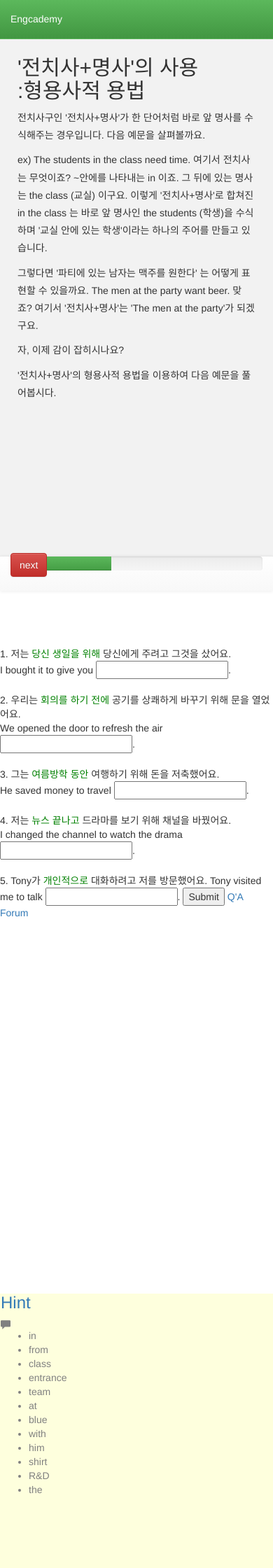
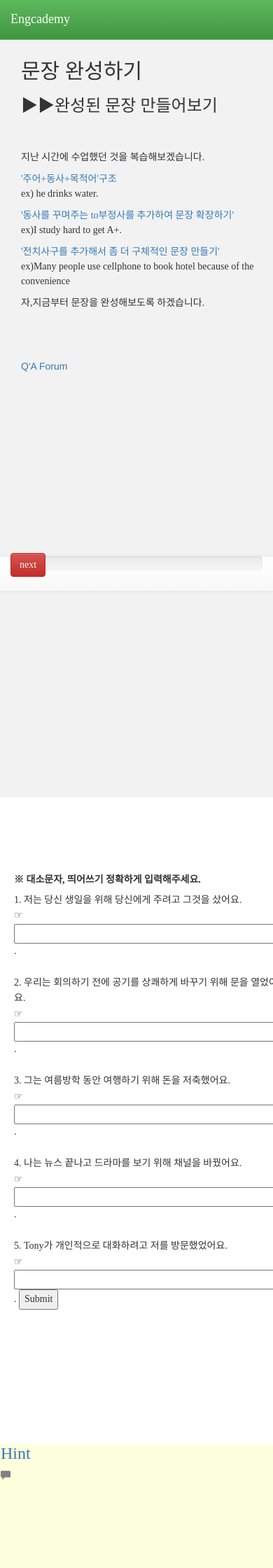
Before and after one commit to kimshangyup/engcademy2, a Flask app: template templates/engcademy3.html in a window 390 px wide; the page is wider, and only the part inside the window is pictured. Shown: the top 2240 px of that part at 70% size. Run offline with Flask 2, Linux system fonts and the light colour scheme; the template is opened without the code that fills it, so the values that code supplies are empty; some libraries are stand-ins or nearby versions; some web fonts are replaced.

Commit message:
engcademy3 have maded

```diff
--- a/run.py
+++ b/run.py
@@ -63,7 +63,7 @@ def engca():
 
 @app.route('/engcademy/0')
 def engcademy1():
-	progress=[40,1]
+	progress=[20,1]
 	hint=['save','change','visit','channel','buy','open','money','Tony','the','door','me']
 	checklist=[]
 	return render_template('engcademy0.html',checklist=checklist,hint=hint,progress=progress)
@@ -71,7 +71,7 @@ def engcademy1():
 
 @app.route('/engcademy/1')
 def engcademy2():
-	progress=[60,2]
+	progress=[40,2]
 	hint= ['talk','travel','refresh','give','the','watch','air','drama','you']
 	checklist=[]
 	return render_template('engcademy1.html',checklist=checklist,hint=hint,progress=progress)
@@ -79,17 +79,32 @@ def engcademy2():
 
 @app.route('/engcademy/2')
 def engcademy3():
-	progress=[80,3]
+	progress=[60,3]
 	hint=['news','summer vacation','birthday','private','meeting']
 	checklist=[]
 	return render_template('engcademy2.html',checklist=checklist,hint=hint,progress=progress)
+
+
+@app.route('/engcademy/3')
+def engcademy4():
+	progress=[80,4]
+	hint=['travel', 'watch', 'private', 'news', 'birthday', 'channel', 'talk', 'summer vacation', 'meeting', 'drama', 'talk', 'save']
+	checklist=[]
+	return render_template('engcademy3.html',checklist=checklist,hint=hint,progress=progress)
+
 
 
 @app.route('/engcademy/<temp>/check',methods=['POST'])
 def engcademy_check(temp):
 	qlist=[]
 	anslis=['in the class','from him','at the entrance','in R&D team','with blue shirts']
-	anslist=[['bought it','opened the door','saved money','changed the channel','visited me'],['to give you','to refresh the air','to travel','to watch the drama','to talk'],['for your birthday','before the meeting','during the summer vacation','after the news','in private']]
+	anslist=[                                                                                                                                                            #답쓸때 리스트 중간중간에 콤마(,)
+	['bought it','opened the door','saved money','changed the channel','visited me'],                                           #engcademy0 answer
+	['to give you','to refresh the air','to travel','to watch the drama','to talk'],                                                          #engcademy1 answer
+	['for your birthday','before the meeting','during the summer vacation','after the news','in private'],                #engcademy2 answer
+	['I bought it to give you for your birthday', 'We opened the door to refresh the air before the meeting', 'He saved money to travel during the summer vacation', 'I changed the channel to watch the drama after the news', 'Tony visited me to talk in private']  #engcademy3 answer
+
+	]
 	list=[]
 	for i in range(0,5):
 		qlist.append(request.form['q'+str(i)])
--- a/templates/engcademy0.html
+++ b/templates/engcademy0.html
@@ -6,7 +6,7 @@
 
             <br><br>
 
-            <p> 그는 물을 마신다?  He drinks water.<br> 나는 음식을 먹었다?  I ate food.</p>
+            <p> 그는 물을 마신다.  He drinks water.<br> 나는 음식을 먹었다.  I ate food.</p>
 
             <br>
 
--- a/templates/engcademy1.html
+++ b/templates/engcademy1.html
@@ -5,11 +5,11 @@
             <h2>문장 확장하기</h2> <h3> ▶▶동사를 꾸며주는 to부정사를 추가하여 문장 확장하기</h3>
             <br><br>
 
-         <p>나는 공부를 열심히 한다? I study hard.</p>
+         <p>나는 공부를 열심히 한다. I study hard.</p>
 
          <p>모두들 앞선 예제를 통해 쉽게 구사하였죠? 멋져요! 그렇다면 한 단계 더 나아가 봅시다.</p>
 
-         <p>나는 A+를 받기 위해 공부를 열심히 한다? I study hard to get A+.</p>
+         <p>나는 A+를 받기 위해 공부를 열심히 한다. I study hard to get A+.</p>
 
          <p>기존의 '주어+목적어+동사' 구조에서 동사 바로 뒤에 to 부정사가 추가되었습니다. 앞의 동사를 꾸며주는 to 부정사는  '~을 하기 위해'라는 목적 성격이 강하답니다. 이 때, to 부정사와 함께하는 동사는 전체 시제와 상관없이 동사원형임을 잊지 마세요!</p>
          <p>자, 이제 '주어+동사+목적어+to부정사' 구조를 생각하며 다음 예제를 풀어봅시다.</p>
--- a/templates/engcademy2.html
+++ b/templates/engcademy2.html
@@ -3,8 +3,9 @@
 {% block body1 %}
 
              <h2>문장 더 확장하기</h2><h3> ▶▶전치사구를 추가해서 좀 더 구체적인 문장 만들기</h3>
+             <br><br>
 
-         <p>많은 사람들은 호텔을 예약하기 위해 핸드폰을 사용한다? Many people use cellphone to book hotel.</p>
+         <p>많은 사람들은 호텔을 예약하기 위해 핸드폰을 사용한다. Many people use cellphone to book hotel.</p>
 
          <p>앞선 예제인 to 부정사 용법을 활용해 모두들 구사하였죠? 자, 문장이 점점 길어집니다. 집중하세요!</p>
 
--- a/templates/engcademy3.html
+++ b/templates/engcademy3.html
@@ -1,186 +1,44 @@
+{% extends 'layout.html' %}
 
+{% block body1 %}
 
-<html>
-<head>
-   <title>Engcademy</title>
-   <script type="text/javascript" src="http://ajax.googleapis.com/ajax/libs/jquery/1.9.1/jquery.min.js">
-   </script>
-   <!-- Latest compiled and minified CSS -->
-   <link rel="stylesheet" href="https://maxcdn.bootstrapcdn.com/bootstrap/3.3.1/css/bootstrap.min.css">
+            <h2>문장 완성하기</h2> <h3> ▶▶완성된 문장 만들어보기</h3>
 
-   <!-- Optional theme -->
-   <link rel="stylesheet" href="https://maxcdn.bootstrapcdn.com/bootstrap/3.3.1/css/bootstrap-theme.min.css">
+            <br><br>
 
-   <!-- Latest compiled and minified JavaScript -->
-   <script src="https://maxcdn.bootstrapcdn.com/bootstrap/3.3.1/js/bootstrap.min.js"></script>
-   <link href='http://fonts.googleapis.com/css?family=Poiret+One|Gloria+Hallelujah|Indie+Flower' rel='stylesheet' type='text/css' />
-   <link rel="stylesheet" href="//fonts.googleapis.com/earlyaccess/hanna.css"/>
+            <p> 지난 시간에 수업했던 것을 복습해보겠습니다.</p>
+            <p><a href="/engcademy/0" target="_blank">'주어+동사+목적어'구조</a><br>ex) he drinks water.</p>
 
-   <style>
+            <p><a href="/engcademy/1" target="_blank">'동사를 꾸며주는 to부정사를 추가하여 문장 확장하기'</a><br>ex)I study hard to get A+.</p>
 
-   div{
+            <p><a href="/engcademy/2" target="_blank">'전치사구를 추가해서 좀 더 구체적인 문장 만들기'</a><br> ex)Many people use cellphone to book hotel because of the convenience</p>
 
-      height: 100%;
-   }
-   .col-md-3{
-   	padding:40px;
-   	border-right:1px solid lightgray;
-   	background-color:#F2F2F2;
-   }
-   .col-md-2{
-  border-left:1px solid lightgray;
-  background-color:#FEFFDD;
-   }
-form{
-	margin-top:70px;
-}
-   h2 {
-      margin-top: 40px;
-   }
-h3{
-	margin-top:80px;
-}
-   p {
-      line-height: 180%
-   }
+            <p>자,지금부터 문장을 완성해보도록 하겠습니다.</p>
+            <br><br>
 
-.right{
-	color:green;
-}
-.wrong{
-	color:red;
-}
-.progress{
-	margin-bottom:-40px;
-}
+{% endblock %}
 
-.navbar-fixed-top{
-background-image:linear-gradient(to bottom,#5cb85c 0,#419641 100%);
-color:white;
-}
+{% block body2 %}
+            <!--here-->
 
-li,.glyphicon{
-	color:gray;
-}
-.col-md-7{
-  margin-top:80px;
-}
-   </style>
+            1. 저는 당신 생일을 위해 당신에게 주려고 그것을 샀어요.<br>
+            ☞  <input type="text" id="q0" size="60">. <span id="s0"></span><br><br>
+            2. 우리는 회의하기 전에 공기를 상쾌하게 바꾸기 위해 문을 열었어요.<br>
+            ☞  <input type="text" id="q1" size="60">. <span id="s1"></span><br><br>
+            3. 그는 여름방학 동안 여행하기 위해 돈을 저축했어요.<br>
+            ☞  <input type="text" id="q2" size="60">. <span id="s2"></span><br><br>
+            4. 나는 뉴스 끝나고 드라마를 보기 위해 채널을 바꿨어요.<br>
+            ☞  <input type="text" id="q3" size="60">. <span id="s3"></span><br><br>
+            5. Tony가 개인적으로 대화하려고 저를 방문했었어요.<br>
+            ☞  <input type="text" id="q4" size="60">. <span id="s4"></span>
+            <input type="submit" id="submit"><br><br>
 
-</head>
-<body>
-   <nav class="navbar navbar-fixed-top">
-        <div class="container">
-            <p class="navbar-text navbar-left">Engcademy <a href="#" class="navbar-link"></a></p>
+            <br><br>
 
-        </div>
-   </nav>
+{% endblock %}
 
-   <div class="row">
-        <div class="col-md-3">
-
-           <h2>'전치사+명사'의 사용<br>:형용사적 용법</h2>
-
-         <p>전치사구인 '전치사+명사'가 한 단어처럼 바로 앞 명사를 수식해주는 경우입니다. 다음 예문을 살펴볼까요.</p>
-
-         <p>ex) The students in the class need time. 여기서 전치사는 무엇이죠? ~안에를 나타내는 in 이죠. 그 뒤에 있는 명사는 the class (교실) 이구요. 이렇게 '전치사+명사'로 합쳐진 in the class 는 바로 앞 명사인 the students (학생)을 수식하며 '교실 안에 있는 학생'이라는 하나의 주어를 만들고 있습니다. </p>
-
-         <p>그렇다면 '파티에 있는 남자는 맥주를 원한다' 는 어떻게 표현할 수 있을까요. The men at the party want beer. 맞죠? 여기서 '전치사+명사'는 'The men at the party'가 되겠구요.</p>
-
-         <p>자, 이제 감이 잡히시나요?</p>
-         <p>'전치사+명사'의 형용사적 용법을 이용하여 다음 예문을 풀어봅시다.</p>
-
-      </div>
-        <div class="col-md-7">
-
-<!--here-->
-1. 저는 <span class="right">당신 생일을 위해 </span>당신에게 주려고 그것을 샀어요.<br>
-   I bought it to give you <input type="text" id="q0">. <span id="s1"></span><br><br>
-   2. 우리는 <span class="right">회의를 하기 전에 </span>공기를 상쾌하게 바꾸기 위해 문을 열었어요.<br>
-   We opened the door to refresh the air <input type="text" id="q1">. <span id="s2"></span><br><br>
-   3. 그는 <span class="right">여름방학 동안 </span>여행하기 위해 돈을 저축했어요.<br>
-   He saved money to travel <input type="text" id="q2">. <span id="s3"></span><br><br>
-   4. 저는 <span class="right">뉴스 끝나고 </span>드라마를 보기 위해 채널을 바꿨어요.<br>
-   I changed the channel to watch the drama <input type="text" id="q3">. <span id="s4"></span><br><br>
-   5. Tony가 <span class="right">개인적으로 </span>대화하려고 저를 방문했어요.
-   Tony visited me to talk <input type="text" id="q4">. <span id="s5"></span>
-   <input type="submit" id="submit">
-
-<a href="/qna">Q'A Forum</a>
-
-
-        </div>
-	<div class="col-md-2">
-	<h3><a href="#">Hint</a> </h3><span class="glyphicon glyphicon-comment"></span>
-	<ul>
-		<li>in</li>
-		<li>from</li>
-		<li>class</li>
-		<li>entrance</li>
-		<li>team</li>
-		<li>at</li>
-		<li>blue</li>
-		<li>with</li>
-		<li>him</li>
-		<li>shirt</li>
-		<li>R&#38;D</li>
-		<li>the</li>
-	</ul>
-
-	</div>
-
-   </div>
-
-   <nav class="navbar navbar-default navbar-fixed-bottom">
-        <div class="container">
-        	<div class="progress">
-  					<div class="progress-bar progress-bar-success" role="progressbar" aria-valuenow="40" aria-valuemin="0" aria-valuemax="100" style="width: 40%">
-   					 <span class="sr-only">40% Complete (success)</span>
-  					</div>
-				</div>
-
-             <p class="navbar-text navbar-right">
-             <button id="check" type="button" class="btn btn-danger">next</button></p>
-        </div>
-   </nav>
-
-
-
-<script type="text/javascript">
-
- $(document).ready(function(){
-
-var submit_ment=function(){
-
-  $.ajax({
-    type:'POST',
-    url:'/engcademy/2/check',
-    data:{
-      'q0':$('#q0').val(),
-      'q1':$('#q1').val(),
-      'q2':$('#q2').val(),
-      'q3':$('#q3').val(),
-      'q4':$('#q4').val()
-    },
-    success:function(msg){
-      for(i=0;i<msg['ment'].length;i++){
-        $('#s'+i)[0].innerHTML=msg['ment'][i];
-        $('#s'+i)[0].className=msg['ment'][i];
-      }
-      if(msg['ment']==['right','right','right','right','right']){
-        alert('Great');
-      }
-
-    }
-  })
-}
-
-  $('#submit').on('click',submit_ment)
-
-
-
- })
-
-</script>
-</body>
-</html>
+{% block body3 %}
+{% for i in hint %}
+<li class="hint">{{i}}</li>
+{% endfor %}
+{% endblock %}
```
